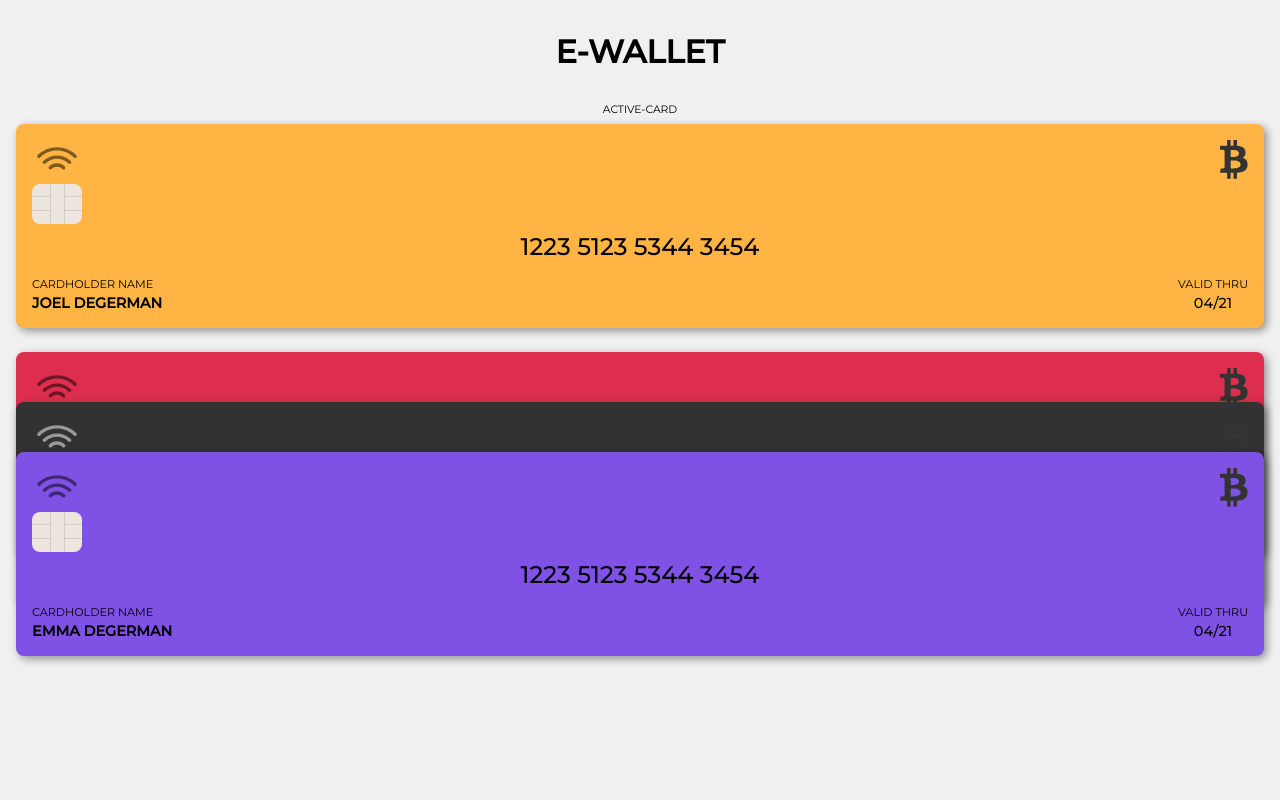
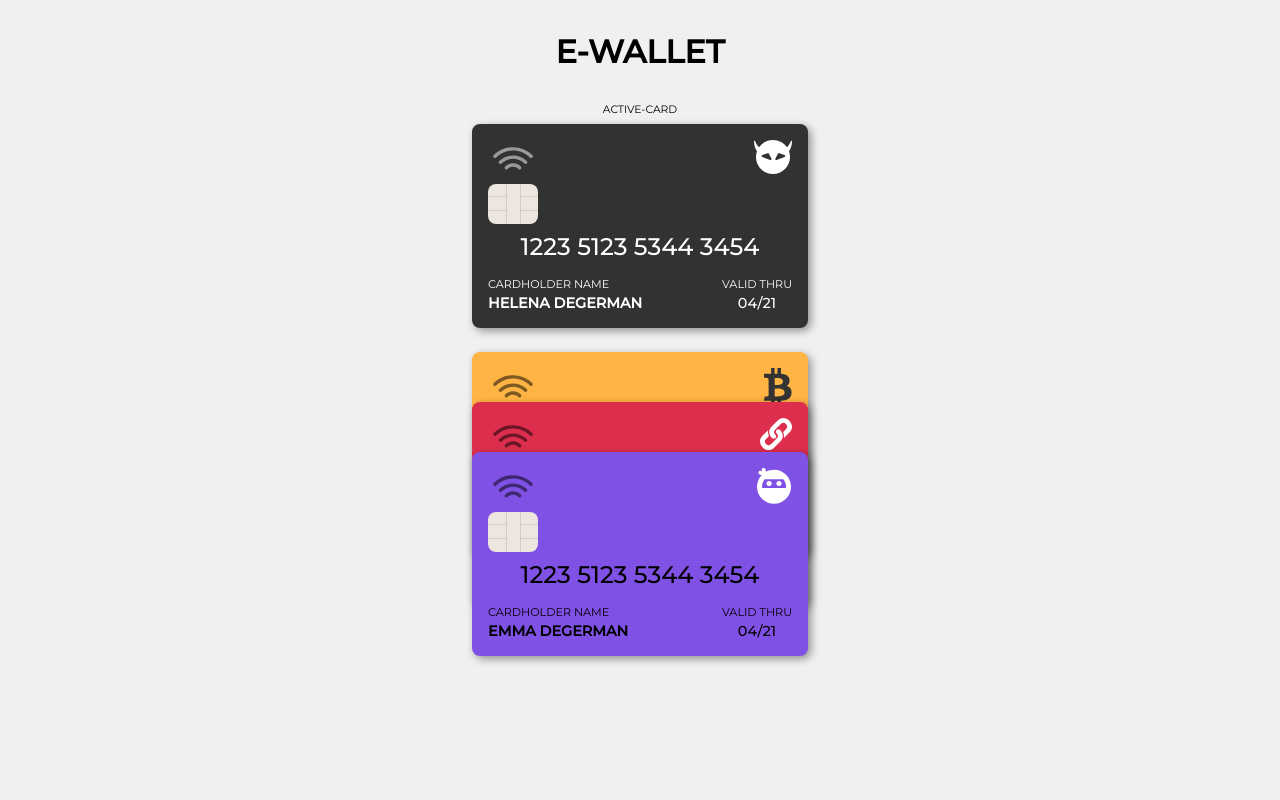
Before and after one commit to JoelDegerman1999/e-wallet, a Vue app: page / in a window 1280 px wide. Shown: the top 800 px of the page. Built offline with nearby package versions, Linux system fonts and the light colour scheme.

Commit message:
Added a kind of responsive css

```diff
--- a/src/assets/cards.json
+++ b/src/assets/cards.json
@@ -5,9 +5,10 @@
       "name": "JOEL DEGERMAN",
       "valid": "04/21",
       "cardNumber": "1223 5123 5344 3454",
-      "isActive": true,
+      "isActive": false,
       "color": "#FFB443",
-      "blipDark": false
+      "blipDark": false,
+      "vendor":"bitcoin"
     },
     {
       "id":2,
@@ -16,16 +17,18 @@
       "cardNumber": "1223 5123 5344 3454",
       "isActive": false,
       "color": "#DD2E4D",
-      "blipDark": false
+      "blipDark": false,
+      "vendor":"blockchain"
     },
     {
       "id":3,
       "name": "HELENA DEGERMAN",
       "valid": "04/21",
       "cardNumber": "1223 5123 5344 3454",
-      "isActive": false,
+      "isActive": true,
       "color": "#323232",
-      "blipDark": true
+      "blipDark": true,
+      "vendor":"evil"
 
     },
     {
@@ -35,7 +38,8 @@
       "cardNumber": "1223 5123 5344 3454",
       "isActive": false,
       "color": "#8051E5",
-      "blipDark": false
+      "blipDark": false,
+      "vendor":"ninja"
     }
   ]
 }
--- a/src/components/Card.vue
+++ b/src/components/Card.vue
@@ -4,12 +4,16 @@
     <article
       class="active-card"
       :style="{ backgroundColor: card.color }"
-      :class="{ newCard: addCard, dark: card.blipDark }"
+      :class="{ dark: card.blipDark }"
     >
       <div class="chip-and-vendor">
         <img src="@/assets/chip-dark.svg" v-if="!card.blipDark" />
         <img src="@/assets/chip-light.svg" v-else />
-        <img src="@/assets/vendor-bitcoin.svg" />
+        <img src="@/assets/vendor-bitcoin.svg" v-if="card.vendor == 'bitcoin'"/>
+        <img src="@/assets/vendor-blockchain.svg" v-if="card.vendor == 'blockchain'"/>
+        <img src="@/assets/vendor-evil.svg" v-if="card.vendor == 'evil'"/>
+        <img src="@/assets/vendor-ninja.svg" v-if="card.vendor == 'ninja'"/>
+
       </div>
       <div class="cardnumber">
         <p>{{ card.cardNumber }}</p>
@@ -32,8 +36,7 @@
 export default {
   props: {
     cardTitle: String,
-    card: Object,
-    addCard: Boolean,
+    card: Object
   },
   data() {
     return {};
@@ -59,7 +62,6 @@ h6 {
   background-color: #ffb443;
   border-radius: 8px;
   margin: 0 auto;
-
   box-shadow: 3px 3px 8px 0 rgba(0, 0, 0, 0.4);
 
   .chip-and-vendor {
@@ -100,7 +102,4 @@ h6 {
     }
   }
 }
-.newCard {
-  background-color: #fff;
-}
 </style>
--- a/src/components/CardForm.vue
+++ b/src/components/CardForm.vue
@@ -20,7 +20,7 @@
     </div>
     <div class="vendor flex">
       <label>VENDOR</label>
-      <select name="vendors" id="vendors" v-model="vendor">
+      <select name="vendors" id="vendors" v-model="vendor" @change="changeVendor">
         <option value="bitcoin">Bitcoin</option>
         <option value="blockchain">Blockchain</option>
         <option value="evil">Evil Corp</option>
@@ -39,25 +39,20 @@ export default {
   data() {
     return {
       newCard: this.card,
-      vendor: "evil",
+      vendor: "blockchain",
     };
   },
   methods: {
+    changeVendor() {
+      this.newCard.vendor = this.vendor
+    },
     addCard() {
       if (this.$root.cardArray.length == 8) {
-        alert("You cant add anymore");
+        alert("Maximum cards allowed, please remove one");
         return;
       }
+      this.newCard.vendor = this.vendor
       this.$emit("addCard", this.newCard);
-      this.newCard = {
-        id: 0,
-        name: "",
-        valid: "",
-        cardNumber: "",
-        isActive: false,
-        color: "#fff",
-        blipDark: false,
-      };
     },
   },
   computed: {},
--- a/src/views/AddCard.vue
+++ b/src/views/AddCard.vue
@@ -1,8 +1,8 @@
 <template>
   <div class="addcard">
-    <app-top headerTitle="ADD A NEW BANK CARD" addCard />
-    <app-card :card="placeholderCard" cardTitle="NEW CARD" addCard />
-    <app-card-form @addCard="addCard" :card="placeholderCard" />
+    <app-top headerTitle="ADD A NEW BANK CARD" addCard class="top" />
+    <app-card :card="placeholderCard" cardTitle="NEW CARD" addCard class="card" />
+    <app-card-form @addCard="addCard" :card="placeholderCard" class="card-form" />
   </div>
 </template>
 
@@ -14,7 +14,7 @@ export default {
   components: {
     appTop: Top,
     appCard: Card,
-    appCardForm: CardForm,
+    appCardForm: CardForm
   },
   methods: {
     addCard(newCard) {
@@ -22,7 +22,7 @@ export default {
       this.cardArray.push(newCard);
       this.$root.newIdCounter();
       this.$router.push("/");
-    },
+    }
   },
   data() {
     return {
@@ -33,15 +33,36 @@ export default {
         valid: "XX/XX",
         cardNumber: "XXXX XXXX XXXX XXXX",
         isActive: false,
-        color: "#fff",
+        color: "#999",
         blipDark: false,
-      },
+        vendor: "blockchain"
+      }
     };
   },
   beforeMount() {
     this.cardArray = this.$root.cardArray;
-  },
+  }
 };
 </script>
 
-<style lang="scss" scoped></style>
+<style lang="scss" scoped>
+@media screen and (min-width: 768px) {
+  .addcard {
+    display: flex;
+    flex-direction: column;
+    align-items: center;
+  }
+  .card {
+    width: 21rem;
+  }
+  .card-form {
+    width: 21rem;
+  }
+  button {
+    max-width: 21rem;
+  }
+  .top {
+    width: 21rem;
+  }
+}
+</style>
--- a/src/views/Home.vue
+++ b/src/views/Home.vue
@@ -1,10 +1,11 @@
 <template>
   <div class="home">
-    <app-top headerTitle="E-WALLET" />
-    <app-card cardTitle="ACTIVE-CARD" :card="cardThatIsActive" />
+    <app-top headerTitle="E-WALLET" class="top" />
+    <app-card cardTitle="ACTIVE-CARD" :card="cardThatIsActive" class="card"/>
     <app-card-stack
       :cardArray="cardArray"
       @changeActiveCard="changeActiveCard"
+      class="card-stack"
     />
     <button @click="gotoAddCard">ADD A NEW CARD</button>
   </div>
@@ -69,5 +70,25 @@ export default {
     font-weight: 700;
     border-radius: 7px;
   }
+
+}
+
+@media screen and (min-width: 768px){
+  .card {
+    width: 21rem;
+  }
+  .card-stack {
+   width: 21rem;
+  }
+  button {
+    max-width: 21rem;
+  }
+  .top {
+    width: 21rem;
+  }
+
+  .home {
+    align-items: center;
+  }
 }
 </style>
```
